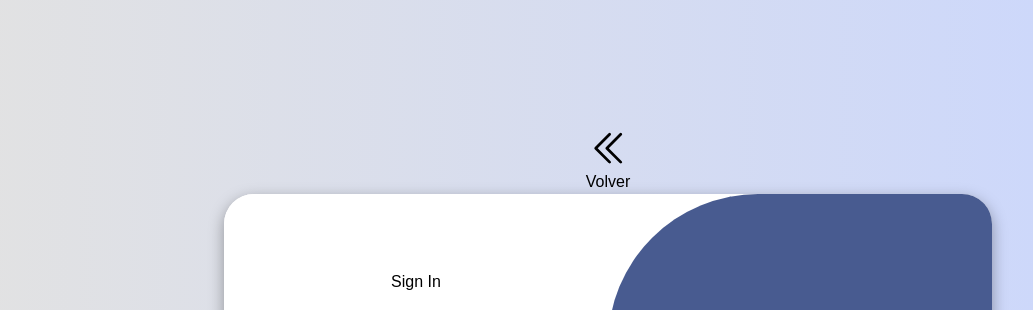
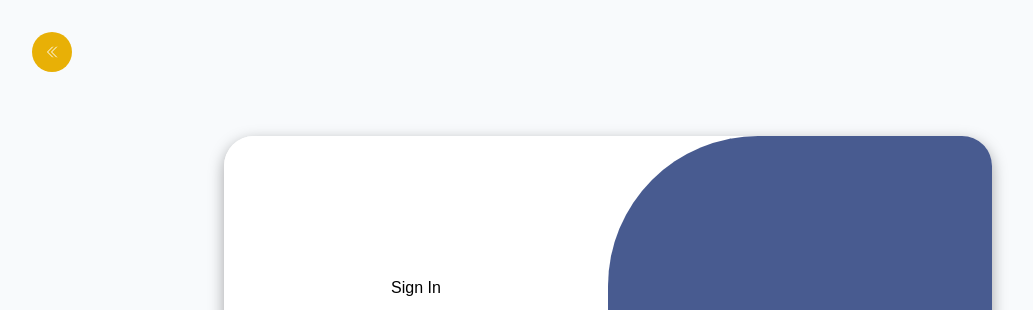
Before and after one commit to JoshuU1610/Project-JOMUN, a website: page views/singup/index.html in a window 1280 px wide. Shown: the top 310 px of the page, without its empty margins (32-1065 px from the left). Drawn offline with Linux system fonts and the light colour scheme; files that its build step writes are made by us from their sources.

Commit message:
Styles for the back button

```diff
--- a/views/styles/input.css
+++ b/views/styles/input.css
@@ -149,25 +149,17 @@ body{
     font-family: 'Montserrat', sans-serif;
 }
 
-body{
-    background-color: #c9d6ff;
-    background: linear-gradient(to right, #e2e2e2, #c9d6ff);
-    display: flex;
-    align-items: center;
-    justify-content: center;
-    flex-direction: column;
-    height: 100vh;
-}
-
 .container{
     background-color: #fff;
     border-radius: 30px;
     box-shadow: 0 5px 15px rgba(0, 0, 0, 0.35);
     position: relative;
     overflow: hidden;
-    width: 768px;
+    margin: 5% auto auto;
+    width: 60%;
+    max-height: 17rem;
     max-width: 100%;
-    min-height: 480px;
+    min-height: 38rem;
 }
 
 .container p{
@@ -224,7 +216,8 @@ body{
     padding: 10px 15px;
     font-size: 13px;
     border-radius: 8px;
-    width: 100%;
+    min-width: 60%;
+    max-width: 80%;
     outline: none;
 }
 
@@ -272,6 +265,45 @@ body{
 
 .social-icons{
     margin: 20px 0;
+}
+
+
+/* return */
+
+.return{
+    width: 2.5rem;
+    height: 2.5rem;
+    background: #E8B006;
+    cursor: pointer;
+    padding: 0.5rem;
+    margin-top: 2rem;
+    margin-left: 4rem;
+    color: white;
+    border-radius: 2rem;
+    display: flex;
+    justify-content: center;
+    align-items: center;
+    transition: 0.3s;
+}
+
+.return:hover{
+    width: 5rem;
+}
+
+.return p {
+    margin-left: 0.7rem;
+    font-size: 0.7rem;
+    display: none;
+    transition: display 0.3s;
+}
+
+.return:hover p {
+    display: flex;
+}
+
+.return svg{
+    width: 1rem;
+    height: 1rem;
 }
 
 .social-icons a{
```
